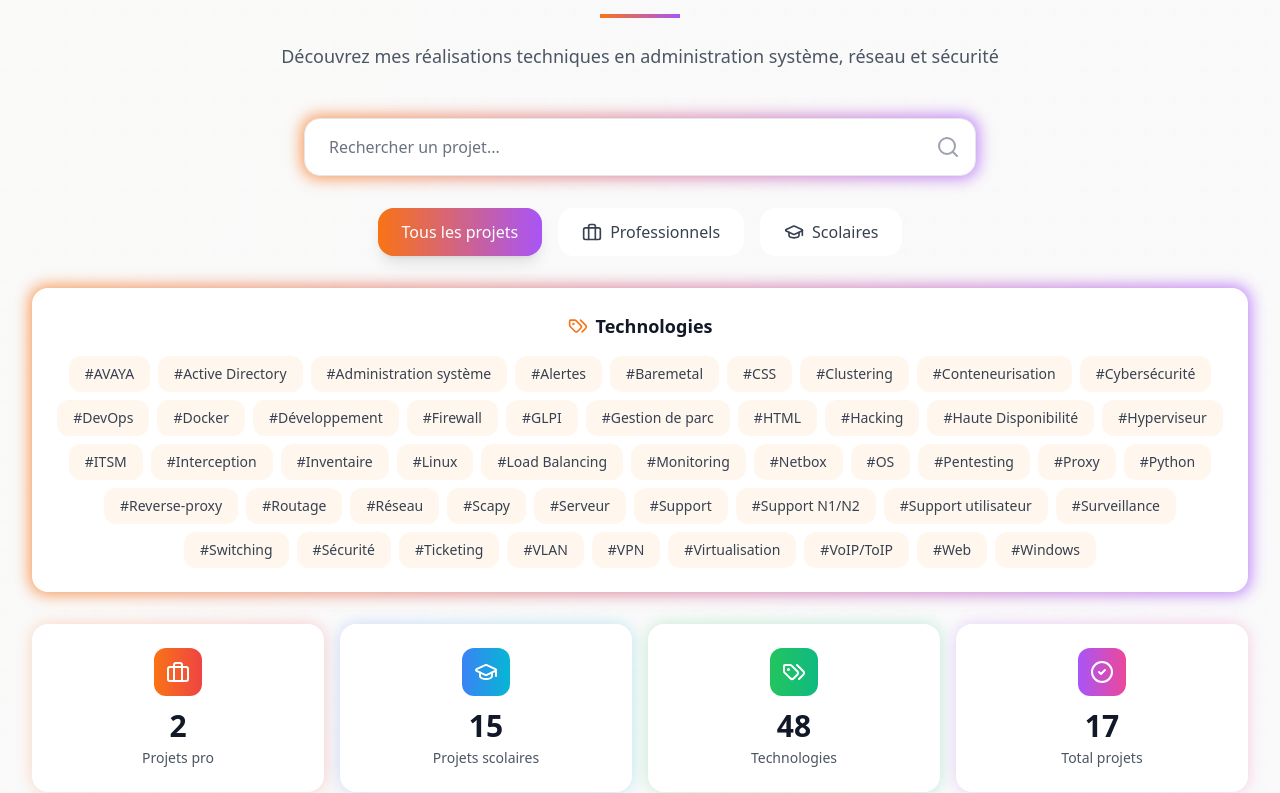
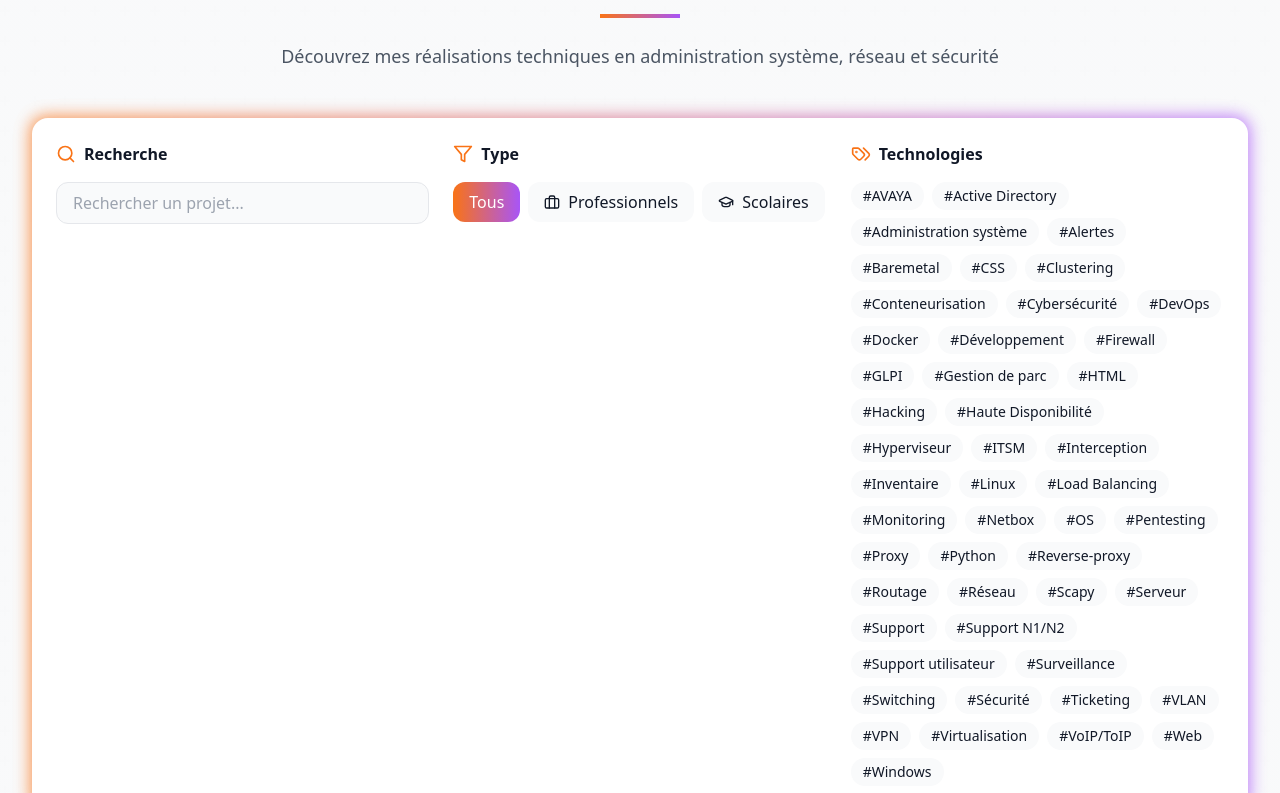
Before and after one commit to CapitaineRick/Portfolio, a React (Vite) app: page / in a window 1280 px wide. Shown: the part 5875-6668 px from the top of the page. Built offline with nearby package versions, Linux system fonts and the light colour scheme.

Commit message:
Update Projects section with smooth transitions

```diff
--- a/src/components/sections/Projects.tsx
+++ b/src/components/sections/Projects.tsx
@@ -1,11 +1,11 @@
 import React, { useEffect, useRef, useState } from 'react';
 import { projectsData } from '../../data/projectsData';
-import { Briefcase, GraduationCap, Filter, Tags, Calendar, CheckCircle2, Search, ChevronDown, ChevronUp, ExternalLink, ArrowRight, FileText } from 'lucide-react';
+import { Briefcase, GraduationCap, Filter, Tags, Search, ChevronDown, ChevronUp, ExternalLink, ArrowRight, FileText } from 'lucide-react';
+import { useProject } from '../../contexts/ProjectContext';
 import { Document, Page, pdfjs } from 'react-pdf';
 import 'react-pdf/dist/esm/Page/AnnotationLayer.css';
 import 'react-pdf/dist/esm/Page/TextLayer.css';
 
-// Set worker URL for PDF.js - Using local worker file
 pdfjs.GlobalWorkerOptions.workerSrc = '/pdfjs/pdf.worker.min.js';
 
 const Projects: React.FC = () => {
@@ -27,7 +27,6 @@ const Projects: React.FC = () => {
     setPageNumber(1);
   };
 
-  // Get all unique tags from both enterprise and school projects
   const allTags = Array.from(
     new Set([
       ...projectsData.enterprise.flatMap(project => project.tags),
@@ -35,7 +34,6 @@ const Projects: React.FC = () => {
     ])
   ).sort();
 
-  // Filter projects based on selected tag, type and search term
   const filteredProjects = (() => {
     let projects = [];
     if (selectedType === 'all' || selectedType === 'enterprise') {
@@ -101,16 +99,8 @@ const Projects: React.FC = () => {
   }, [selectedTag, selectedType, searchTerm]);
 
   return (
-    <section id="projects" className="py-16 relative overflow-hidden">
-      {/* Background Elements */}
-      <div className="absolute inset-0">
-        <div className="absolute top-0 left-0 w-full h-full bg-gradient-to-br from-orange-50/20 to-purple-50/20 dark:from-orange-900/20 dark:to-purple-900/20" />
-        <div className="absolute top-1/4 left-1/4 w-64 h-64 bg-orange-500/5 rounded-full blur-3xl animate-pulse" />
-        <div className="absolute bottom-1/4 right-1/4 w-64 h-64 bg-purple-500/5 rounded-full blur-3xl animate-pulse animation-delay-2000" />
-      </div>
-
+    <section id="projects" className="py-16 flex items-center justify-center relative overflow-hidden">
       <div className="max-w-7xl mx-auto px-4 sm:px-6 lg:px-8 relative">
-        {/* Header Section */}
         <div className="text-center mb-12">
           <h2 className="text-4xl md:text-5xl font-bold mb-4 bg-clip-text text-transparent bg-gradient-to-r from-orange-600 to-purple-600">
             Mes Projets
@@ -121,178 +111,109 @@ const Projects: React.FC = () => {
           </p>
         </div>
 
-        {/* Search and Filters */}
-        <div className="mb-12 space-y-8">
-          {/* Search Bar */}
-          <div className="max-w-2xl mx-auto">
+        <div className="space-y-8 mb-12">
           <div className="relative group">
             <div className="absolute -inset-0.5 bg-gradient-to-r from-orange-500 to-purple-500 rounded-2xl blur opacity-75 group-hover:opacity-100 transition duration-1000"></div>
-              <div className="relative">
+            <div className="relative bg-white dark:bg-gray-800 rounded-2xl p-6">
+              <div className="flex flex-col md:flex-row gap-6">
+                <div className="flex-1">
+                  <div className="flex items-center gap-2 mb-4">
+                    <Search className="w-5 h-5 text-orange-500" />
+                    <h3 className="font-semibold">Recherche</h3>
+                  </div>
                   <input
                     type="text"
                     placeholder="Rechercher un projet..."
                     value={searchTerm}
                     onChange={(e) => setSearchTerm(e.target.value)}
-                  className="w-full px-6 py-4 rounded-2xl bg-white dark:bg-gray-800
-                          border border-gray-200 dark:border-gray-700
-                          focus:ring-2 focus:ring-orange-500 focus:border-transparent
-                          text-gray-900 dark:text-white placeholder-gray-500"
+                    className="w-full px-4 py-2 rounded-xl bg-gray-50 dark:bg-gray-700 border border-gray-200 dark:border-gray-600"
                   />
-                <Search className="absolute right-4 top-1/2 transform -translate-y-1/2 text-gray-400" />
                 </div>
+
+                <div className="flex-1">
+                  <div className="flex items-center gap-2 mb-4">
+                    <Filter className="w-5 h-5 text-orange-500" />
+                    <h3 className="font-semibold">Type</h3>
+                  </div>
+                  <div className="flex flex-wrap gap-2">
+                    <button
+                      onClick={() => setSelectedType('all')}
+                      className={`px-4 py-2 rounded-xl transition-all duration-300 ${
+                        selectedType === 'all'
+                          ? 'bg-gradient-to-r from-orange-500 to-purple-500 text-white'
+                          : 'bg-gray-50 dark:bg-gray-700 hover:bg-gray-100 dark:hover:bg-gray-600'
+                      }`}
+                    >
+                      Tous
+                    </button>
+                    <button
+                      onClick={() => setSelectedType('enterprise')}
+                      className={`px-4 py-2 rounded-xl transition-all duration-300 flex items-center gap-2 ${
+                        selectedType === 'enterprise'
+                          ? 'bg-gradient-to-r from-orange-500 to-purple-500 text-white'
+                          : 'bg-gray-50 dark:bg-gray-700 hover:bg-gray-100 dark:hover:bg-gray-600'
+                      }`}
+                    >
+                      <Briefcase className="w-4 h-4" />
+                      Professionnels
+                    </button>
+                    <button
+                      onClick={() => setSelectedType('school')}
+                      className={`px-4 py-2 rounded-xl transition-all duration-300 flex items-center gap-2 ${
+                        selectedType === 'school'
+                          ? 'bg-gradient-to-r from-orange-500 to-purple-500 text-white'
+                          : 'bg-gray-50 dark:bg-gray-700 hover:bg-gray-100 dark:hover:bg-gray-600'
+                      }`}
+                    >
+                      <GraduationCap className="w-4 h-4" />
+                      Scolaires
+                    </button>
                   </div>
                 </div>
 
-          {/* Project Type Filters */}
-          <div className="flex flex-wrap justify-center gap-4">
-            <button
-              onClick={() => setSelectedType('all')}
-              className={`relative group overflow-hidden px-6 py-3 rounded-2xl font-medium transition-all duration-300
-                ${selectedType === 'all'
-                  ? 'bg-gradient-to-r from-orange-500 to-purple-500 text-white shadow-lg'
-                  : 'bg-white dark:bg-gray-800 text-gray-700 dark:text-gray-300 hover:shadow-lg'
-                }`}
-            >
-              <span className="relative z-10">Tous les projets</span>
-              {selectedType === 'all' && (
-                <div className="absolute inset-0 bg-gradient-to-r from-orange-500 to-purple-500 opacity-50 animate-pulse"></div>
-              )}
-            </button>
-
-            <button
-              onClick={() => setSelectedType('enterprise')}
-              className={`relative group overflow-hidden px-6 py-3 rounded-2xl font-medium transition-all duration-300 flex items-center gap-2
-                ${selectedType === 'enterprise'
-                  ? 'bg-gradient-to-r from-orange-500 to-purple-500 text-white shadow-lg'
-                  : 'bg-white dark:bg-gray-800 text-gray-700 dark:text-gray-300 hover:shadow-lg'
-                }`}
-            >
-              <Briefcase className="w-5 h-5" />
-              <span className="relative z-10">Professionnels</span>
-              {selectedType === 'enterprise' && (
-                <div className="absolute inset-0 bg-gradient-to-r from-orange-500 to-purple-500 opacity-50 animate-pulse"></div>
-              )}
-            </button>
-
-            <button
-              onClick={() => setSelectedType('school')}
-              className={`relative group overflow-hidden px-6 py-3 rounded-2xl font-medium transition-all duration-300 flex items-center gap-2
-                ${selectedType === 'school'
-                  ? 'bg-gradient-to-r from-orange-500 to-purple-500 text-white shadow-lg'
-                  : 'bg-white dark:bg-gray-800 text-gray-700 dark:text-gray-300 hover:shadow-lg'
-                }`}
-            >
-              <GraduationCap className="w-5 h-5" />
-              <span className="relative z-10">Scolaires</span>
-              {selectedType === 'school' && (
-                <div className="absolute inset-0 bg-gradient-to-r from-orange-500 to-purple-500 opacity-50 animate-pulse"></div>
-              )}
-            </button>
+                <div className="flex-1">
+                  <div className="flex items-center gap-2 mb-4">
+                    <Tags className="w-5 h-5 text-orange-500" />
+                    <h3 className="font-semibold">Technologies</h3>
                   </div>
-
-          {/* Tag Cloud */}
-          <div className="relative group">
-            <div className="absolute -inset-0.5 bg-gradient-to-r from-orange-500 to-purple-500 rounded-2xl blur opacity-75 group-hover:opacity-100 transition duration-1000"></div>
-            <div className="relative bg-white dark:bg-gray-800 rounded-2xl p-6">
-              <div className="flex items-center justify-center gap-2 mb-4">
-                <Tags className="w-5 h-5 text-orange-500" />
-                <h3 className="text-lg font-semibold">Technologies</h3>
-              </div>
-              <div className="flex flex-wrap justify-center gap-2">
+                  <div className="flex flex-wrap gap-2">
                     {allTags.map(tag => (
                       <button
                         key={tag}
                         onClick={() => handleTagClick(tag)}
-                    className={`relative group overflow-hidden px-4 py-2 rounded-xl text-sm font-medium transition-all duration-300
-                      ${selectedTag === tag
-                        ? 'bg-gradient-to-r from-orange-500 to-purple-500 text-white shadow-lg'
-                        : 'bg-orange-50 dark:bg-gray-700 text-gray-700 dark:text-gray-300 hover:shadow-md'
+                        className={`px-3 py-1 rounded-full text-sm transition-all duration-300 ${
+                          selectedTag === tag
+                            ? 'bg-gradient-to-r from-orange-500 to-purple-500 text-white'
+                            : 'bg-gray-50 dark:bg-gray-700 hover:bg-gray-100 dark:hover:bg-gray-600'
                         }`}
                       >
                         #{tag}
-                    {selectedTag === tag && (
-                      <div className="absolute inset-0 bg-gradient-to-r from-orange-500 to-purple-500 opacity-50 animate-pulse"></div>
-                    )}
                       </button>
                     ))}
                   </div>
                 </div>
               </div>
-
-          {/* Project Statistics */}
-          <div className="grid grid-cols-2 md:grid-cols-4 gap-4">
-            {[
-              {
-                icon: Briefcase,
-                count: projectsData.enterprise.length,
-                label: 'Projets pro',
-                gradient: 'from-orange-500 to-red-500'
-              },
-              {
-                icon: GraduationCap,
-                count: projectsData.school.length,
-                label: 'Projets scolaires',
-                gradient: 'from-blue-500 to-cyan-500'
-              },
-              {
-                icon: Tags,
-                count: allTags.length,
-                label: 'Technologies',
-                gradient: 'from-green-500 to-emerald-500'
-              },
-              {
-                icon: CheckCircle2,
-                count: projectsData.enterprise.length + projectsData.school.length,
-                label: 'Total projets',
-                gradient: 'from-purple-500 to-pink-500'
-              }
-            ].map((stat, index) => (
-              <div key={index} className="relative group">
-                <div className={`absolute inset-0 bg-gradient-to-r ${stat.gradient} rounded-2xl blur opacity-25 group-hover:opacity-50 transition duration-300`} />
-                <div className="relative bg-white dark:bg-gray-800 rounded-2xl p-6">
-                  <div className="flex flex-col items-center">
-                    <div className={`p-3 rounded-xl bg-gradient-to-r ${stat.gradient} mb-3`}>
-                      <stat.icon className="w-6 h-6 text-white" />
-                    </div>
-                    <div className="text-3xl font-bold mb-1">{stat.count}</div>
-                    <div className="text-sm text-gray-600 dark:text-gray-400">{stat.label}</div>
             </div>
           </div>
         </div>
-            ))}
-          </div>
-        </div>
 
-        {/* Projects Grid */}
         <div
           ref={projectsRef}
-          className="transition-all duration-1000 opacity-0 translate-y-10"
+          className="grid grid-cols-1 md:grid-cols-2 lg:grid-cols-3 gap-8 transition-all duration-1000 opacity-0 translate-y-10"
         >
-          {filteredProjects.length === 0 ? (
-            <div className="text-center py-12">
-              <div className="relative group">
-                <div className="absolute -inset-0.5 bg-gradient-to-r from-orange-500 to-purple-500 rounded-2xl blur opacity-75 group-hover:opacity-100 transition duration-1000"></div>
-                <div className="relative bg-white dark:bg-gray-800 rounded-2xl p-8">
-                  <Search className="w-12 h-12 text-orange-500 mx-auto mb-4" />
-                  <h3 className="text-xl font-semibold mb-2">Aucun projet trouvé</h3>
-                  <p className="text-gray-600 dark:text-gray-400">
-                    Essayez de modifier vos critères de recherche
-                  </p>
-                </div>
-              </div>
-            </div>
-          ) : (
-            <div className="grid grid-cols-1 md:grid-cols-2 lg:grid-cols-3 gap-8">
           {filteredProjects.map((project, index) => (
-                <div key={project.id} className="relative group">
+            <div
+              key={project.id}
+              className="project-card relative group transition-all duration-300 opacity-0 scale-95"
+              style={{ transitionDelay: `${index * 100}ms` }}
+            >
               <div className="absolute -inset-0.5 bg-gradient-to-r from-orange-500 to-purple-500 rounded-2xl blur opacity-75 group-hover:opacity-100 transition duration-1000"></div>
               <div className="relative bg-white dark:bg-gray-800 rounded-2xl overflow-hidden">
-                    {/* Project Image */}
                 <div className="relative h-48">
                   <img
                     src={project.image}
                     alt={project.title}
-                        className="w-full h-full object-cover"
+                    className="w-full h-full object-cover transition-transform duration-700 group-hover:scale-110"
                   />
                   <div className="absolute inset-0 bg-gradient-to-t from-black/80 via-black/40 to-transparent">
                     <div className="absolute bottom-4 left-4">
@@ -308,7 +229,6 @@ const Projects: React.FC = () => {
                       </div>
                     </div>
                   </div>
-                      {/* Project Type Badge */}
                   <div className="absolute top-4 right-4">
                     <div className={`
                       p-2 rounded-xl backdrop-blur-md
@@ -326,16 +246,14 @@ const Projects: React.FC = () => {
                   </div>
                 </div>
 
-                    {/* Project Content */}
                 <div className="p-6">
                   <h3 className="text-xl font-bold mb-3 text-gray-900 dark:text-white group-hover:text-orange-500 transition-colors">
                     {project.title}
                   </h3>
-                      <p className="text-gray-600 dark:text-gray-300 mb-4">
+                  <p className="text-gray-600 dark:text-gray-300 mb-6">
                     {project.description}
                   </p>
 
-                      {/* Project Actions */}
                   <div className="flex items-center justify-between">
                     {project.pdfUrl ? (
                       <button
@@ -373,14 +291,15 @@ const Projects: React.FC = () => {
                         href={project.demoUrl}
                         target="_blank"
                         rel="noopener noreferrer"
-                            className="p-2 rounded-xl bg-gray-50 dark:bg-gray-700 text-gray-500 hover:text-orange-500 transition-colors"
+                        className="flex items-center gap-2 px-4 py-2 rounded-xl bg-gray-50 dark:bg-gray-700
+                                 text-gray-600 dark:text-gray-400 hover:text-orange-500 transition-all duration-300"
                       >
-                            <ExternalLink size={16} />
+                        <ExternalLink className="w-4 h-4" />
+                        Demo
                       </a>
                     )}
                   </div>
 
-                      {/* Documentation Viewer */}
                   {selectedDoc === project.id && project.pdfUrl && (
                     <div className="mt-6 pt-6 border-t border-gray-200 dark:border-gray-700">
                       <div className="flex justify-between items-center mb-4">
@@ -389,8 +308,8 @@ const Projects: React.FC = () => {
                           <button
                             onClick={handlePrevPage}
                             disabled={pageNumber <= 1}
-                                className="p-1 rounded-lg bg-orange-50 dark:bg-orange-950/50 text-orange-600 dark:text-orange-400
-                                         disabled:opacity-50 disabled:cursor-not-allowed"
+                            className="p-2 rounded-lg bg-orange-50 dark:bg-orange-950/50 text-orange-600 dark:text-orange-400
+                                     disabled:opacity-50 disabled:cursor-not-allowed transition-all duration-300"
                           >
                             <ChevronDown className="w-4 h-4 transform rotate-90" />
                           </button>
@@ -400,8 +319,8 @@ const Projects: React.FC = () => {
                           <button
                             onClick={handleNextPage}
                             disabled={pageNumber >= (numPages || 1)}
-                                className="p-1 rounded-lg bg-orange-50 dark:bg-orange-950/50 text-orange-600 dark:text-orange-400
-                                         disabled:opacity-50 disabled:cursor-not-allowed"
+                            className="p-2 rounded-lg bg-orange-50 dark:bg-orange-950/50 text-orange-600 dark:text-orange-400
+                                     disabled:opacity-50 disabled:cursor-not-allowed transition-all duration-300"
                           >
                             <ChevronDown className="w-4 h-4 transform -rotate-90" />
                           </button>
@@ -424,7 +343,6 @@ const Projects: React.FC = () => {
                     </div>
                   )}
 
-                      {/* Expanded Content */}
                   {expandedProject === project.id && (
                     <div className="mt-6 pt-6 border-t border-gray-200 dark:border-gray-700">
                       <div className="space-y-4">
@@ -434,7 +352,8 @@ const Projects: React.FC = () => {
                             {project.tags.map(tag => (
                               <span
                                 key={tag}
-                                    className="px-2 py-1 text-xs rounded-lg bg-orange-50 dark:bg-orange-900/30 text-orange-600 dark:text-orange-400"
+                                className="px-2 py-1 text-xs rounded-lg bg-orange-50 dark:bg-orange-900/30
+                                         text-orange-600 dark:text-orange-400 transition-all duration-300"
                               >
                                 {tag}
                               </span>
@@ -449,8 +368,6 @@ const Projects: React.FC = () => {
             </div>
           ))}
         </div>
-          )}
-        </div>
       </div>
     </section>
   );
```
Lines whose indentation alone changed are shown as unchanged.
